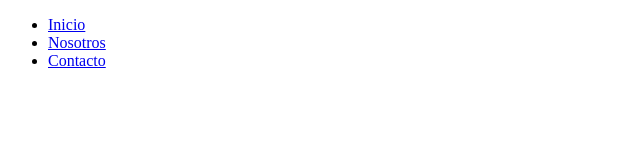
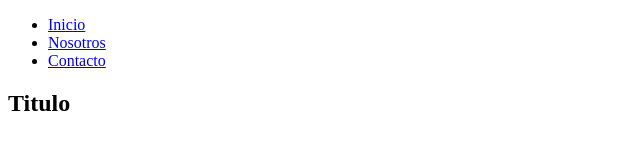
Before and after one commit to JoseAlvarezMartinez/gitRamas, a plain HTML site: page index.html in a window 1280 px wide. Shown: the full height of the page, 0-640 px from the left. Drawn offline with Linux system fonts and the light colour scheme.

Commit message:
Main finalizado

```diff
--- a/index.html
+++ b/index.html
@@ -15,5 +15,9 @@
         </ul>
       </nav>
     </header>
+
+    <main>
+        <h2>Titulo</h2>
+    </main>
   </body>
 </html>
```
